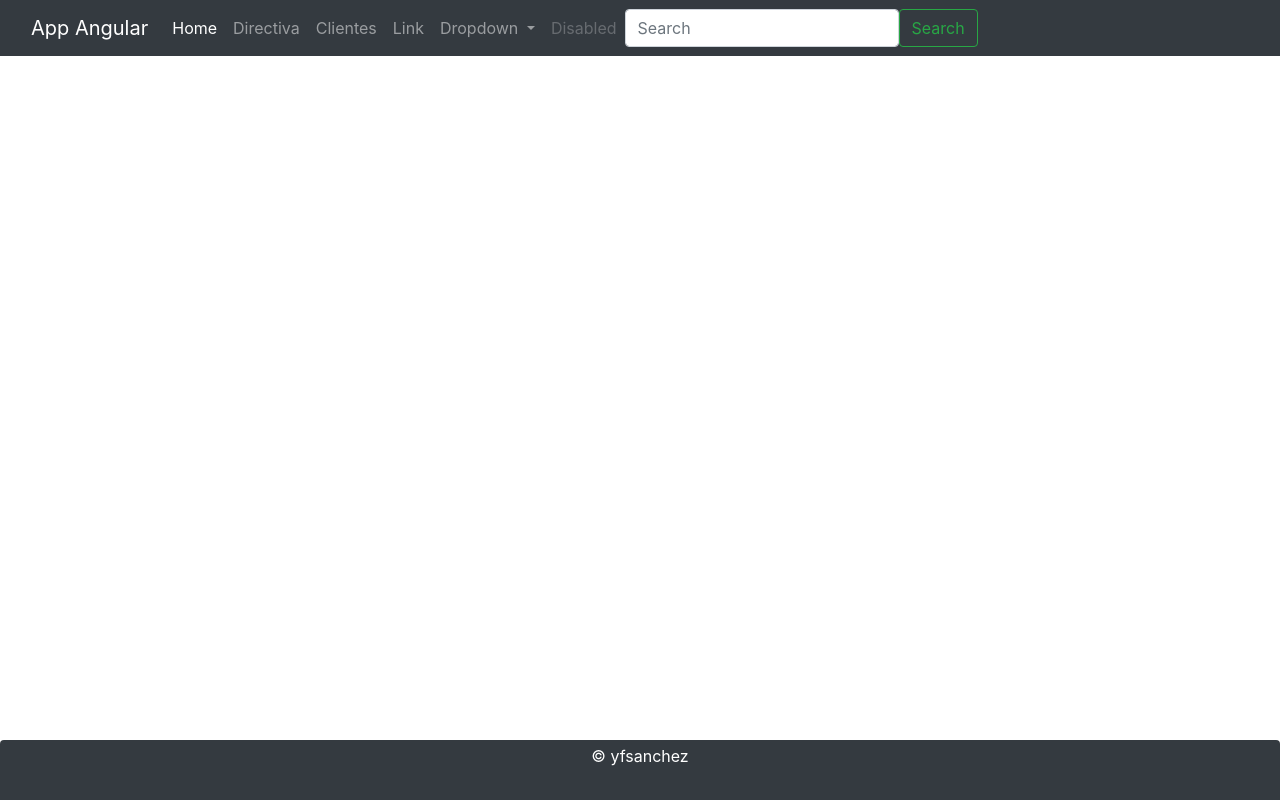
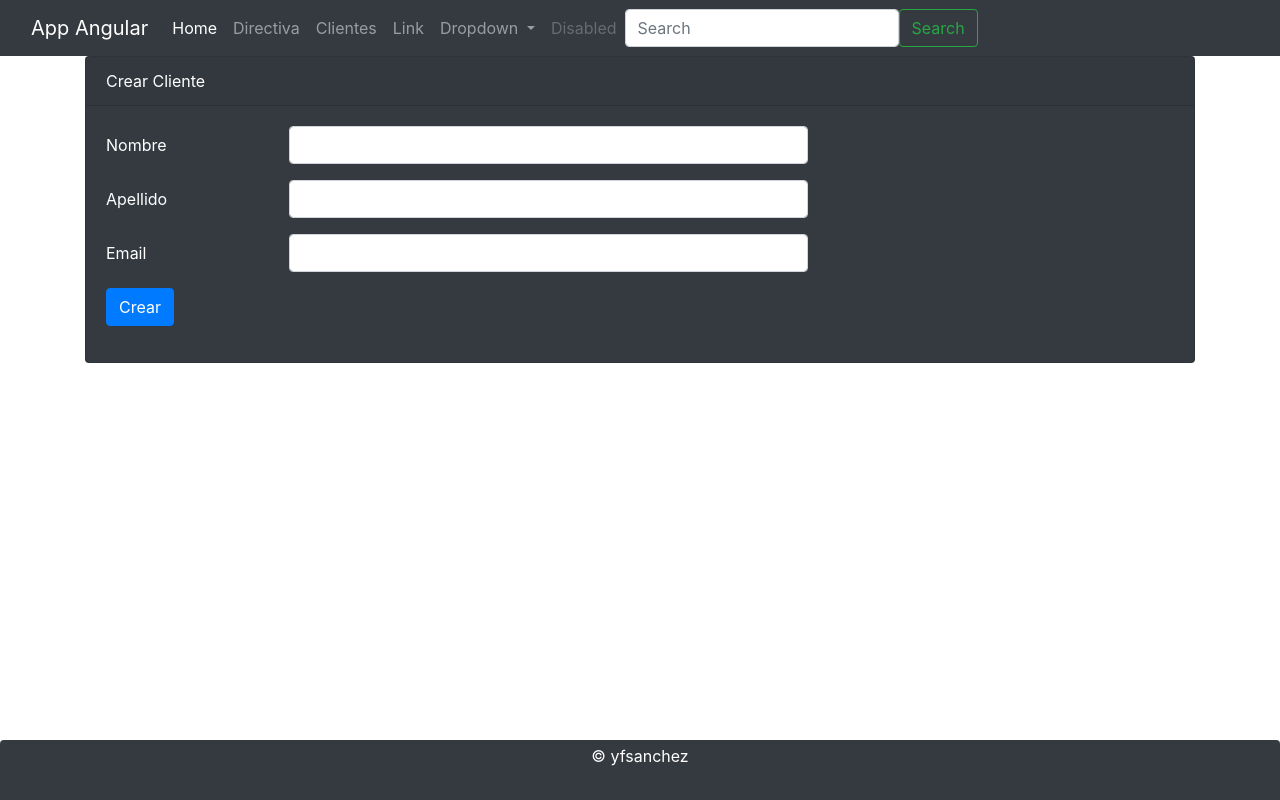
Before and after one commit to YordayFigueroaSanchez/udemy-clientes-app, an Angular app: page /clientes/form in a window 1280 px wide. Before the commit this address led to /. Built offline with nearby package versions, Linux system fonts and the light colour scheme.

Commit message:
clase 327
clase 327, create de cliente

```diff
--- a/src/app/app.module.ts
+++ b/src/app/app.module.ts
@@ -9,11 +9,14 @@
 import { ClienteService } from './clientes/cliente.service';
 import { RouterModule, Routes } from '@angular/router';
 import { HttpClientModule } from '@angular/common/http';
+import { FormComponent } from './clientes/form/form.component';
+import { FormsModule } from '@angular/forms';
 
 const routes: Routes = [
   {  path: '', redirectTo:'/clientes', pathMatch: 'full'  },
   {  path: 'directiva', component:DirectivaComponent  },
   {  path: 'clientes', component:ClientesComponent },
+  {  path: 'clientes/form', component:FormComponent },
 ]
 
 @NgModule({
@@ -22,10 +25,11 @@
     HeaderComponent,
     FooterComponent,
     DirectivaComponent,
-    ClientesComponent
+    ClientesComponent,
+    FormComponent
   ],
   imports: [
-    BrowserModule, HttpClientModule, RouterModule.forRoot(routes)
+    BrowserModule, HttpClientModule, FormsModule, RouterModule.forRoot(routes)
   ],
   providers: [ClienteService],
   bootstrap: [AppComponent]
--- a/src/app/clientes/cliente.service.ts
+++ b/src/app/clientes/cliente.service.ts
@@ -1,4 +1,4 @@
-import { HttpClient } from '@angular/common/http';
+import { HttpClient, HttpHeaders } from '@angular/common/http';
 import { Injectable } from '@angular/core';
 import { Observable, of } from 'rxjs';
 import { Cliente } from './cliente';
@@ -11,6 +11,8 @@
 export class ClienteService {
 
   private urlEndPoint:string = 'http://localhost:8080/api/clientes';
+  private httpHeaders = new HttpHeaders({'Context':'application/json'});
+
   constructor(private http:HttpClient) { }
 
   getClientes():Observable<Cliente[]> {
@@ -20,4 +22,8 @@
       map(response => response as Cliente[])
     );
   }
+
+  create (cliente: Cliente) : Observable<Cliente> {
+    return this.http.post<Cliente>(this.urlEndPoint, cliente, {headers:this.httpHeaders})
+  }
 }
--- a/src/app/clientes/clientes.component.html
+++ b/src/app/clientes/clientes.component.html
@@ -1,6 +1,11 @@
 <div class="card border-primary my-3">
     <div class="card-header">Clientes</div>
     <div class="card-body text-primary">
+        <div class="my-2 text-left">
+            <button class="btn btn-primary btn-rounded" type="button" [routerLink]="['/clientes/form']">
+            Crear cliente
+          </button>
+        </div>
         <table class="table table-bordered table-striped">
             <thead>
                 <tr>
--- /dev/null
+++ b/src/app/clientes/form/form.component.html
@@ -0,0 +1,37 @@
+<div class="card bg-dark text-white">
+    <div class="card-header">{{ titulo }}</div>
+    <div class="card-body">
+        <form (ngSubmit)=create()>
+
+            <div class="form-group row">
+                <label for="nombre" class="col-form-label col-sm-2">Nombre</label>
+                <div class="col-sm-6">
+                    <input type="text" class="form-control" [(ngModel)]="cliente.nombre" name="nombre">
+                </div>
+            </div>
+
+            <div class="form-group row">
+                <label for="apellido" class="col-form-label col-sm-2">Apellido</label>
+                <div class="col-sm-6">
+                    <input type="text" class="form-control" [(ngModel)]="cliente.apellido" name="apellido">
+                </div>
+            </div>
+
+            <div class="form-group row">
+                <label for="email" class="col-form-label col-sm-2">Email</label>
+                <div class="col-sm-6">
+                    <input type="text" class="form-control" [(ngModel)]="cliente.email" name="email">
+                </div>
+            </div>
+
+            <div class="form-group row">
+                <div class="col-sm-6">
+                    <button class="btn btn-primary" role="button">
+                  Crear
+                </button>
+                </div>
+            </div>
+
+        </form>
+    </div>
+</div>
--- /dev/null
+++ b/src/app/clientes/form/form.component.ts
@@ -0,0 +1,32 @@
+import { Component, OnInit } from '@angular/core';
+import { Router } from '@angular/router';
+import { Cliente } from '../cliente';
+import { ClienteService } from '../cliente.service';
+
+@Component({
+  selector: 'app-form',
+  templateUrl: './form.component.html',
+  styleUrls: ['./form.component.css']
+})
+export class FormComponent implements OnInit {
+
+  public cliente:Cliente = new Cliente();
+  public titulo:string = "Crear Cliente"
+
+  constructor(private clienteService: ClienteService,
+    private router: Router) { }
+
+  ngOnInit(): void {
+  }
+
+  public create() : void {
+    // console.log("clicked");
+    // console.log(this.cliente);
+    this.clienteService.create(this.cliente).subscribe(
+      response => this.router.navigate(['/clientes'])
+    )
+
+
+  }
+
+}
```
Also changed, not shown: src/app/clientes/form/form.component.css (added), 1 other file (tests, documents, lock files or other folders).
